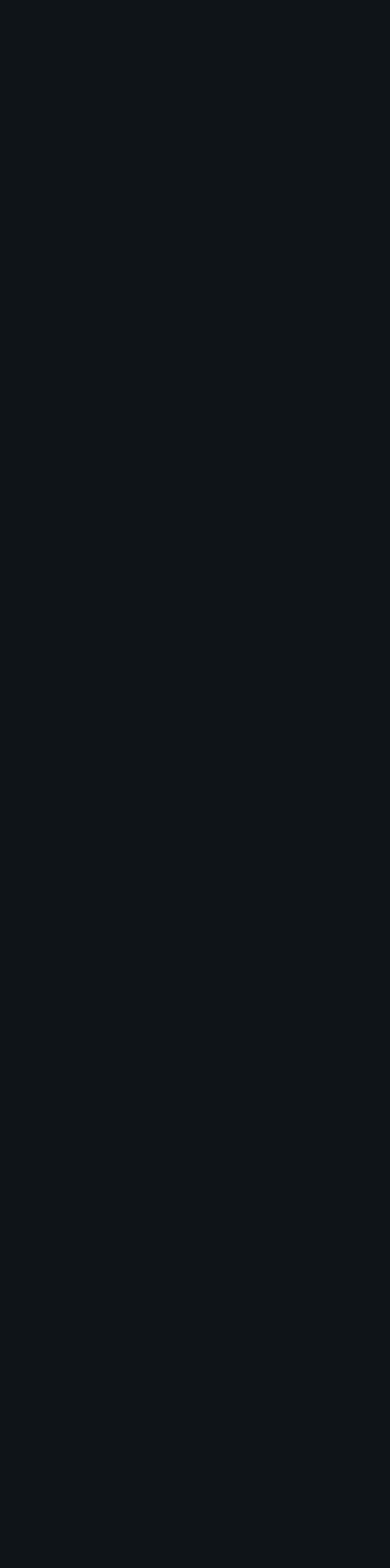
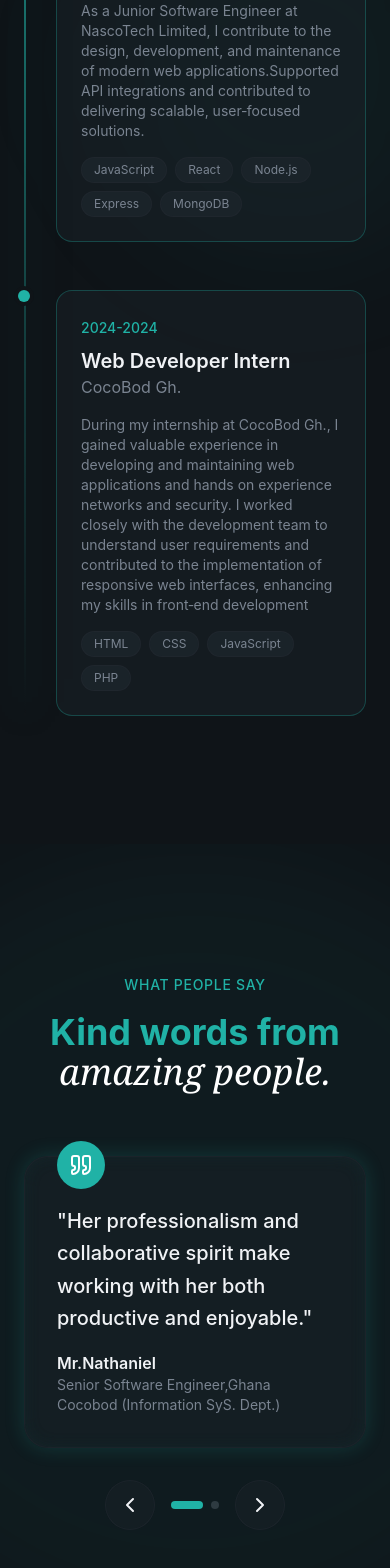
Before and after one commit to maamedtr5/Personal-portfolio-app, a React (Vite) app: page / in a window 390 px wide. Shown: the part 6296-7864 px from the top of the page. Before the commit the page ends 6348 px from the top, so only its background shows below. Built offline with nearby package versions, Linux system fonts and the light colour scheme.

Commit message:
major updates to Experience timeline and Contact section with icon fixe

```diff
--- a/src/sections/Contact.jsx
+++ b/src/sections/Contact.jsx
@@ -1,3 +1,77 @@
+import {Mail,MapPin, Send} from "lucide-react";
+import Button from "@/components/Button.jsx"
+import { useState } from "react";
+
+
+const contactInfo =[
+    {
+        icon:"Mail",
+        label:"Email",
+        value:"maameadjabeng3@gmail.com",
+        href:"mailto:maameadjabeng3@gmail.com",
+    },
+    {
+        icon:"MapPin",
+        label:"Location",
+        value:"Accra,Ghana",
+    },
+];
+
+
 export const Contact = () => {
-    return <section> </section>
+    const[formData,setFormData] =useState({
+      name:"",
+      email:"",
+      message:"",
+    })
+    const handleSumbit = async(e) =>{
+      e.preventDefault();
+    };
+    return (
+    <section id="contact" className="py-32 relative overflow-hidden">
+      <div className="absolute top-0 left-0 w-full h-full">
+        <div className="absolute top-1/4 w-96 h-96 bg-primary/5 rounded">
+        <div className="absolute bottom-1/4 right-1/4 w-64 h-64 bg-highlight/"/>
+        </div>
+        </div>
+
+      <div className="container mx-auto px-6 relative z-10">
+
+        {/*Section Header */}
+        <div className="text-center max-w-3xl mx-auto mb-16">
+         <span className="text-secondary-foreground text-sm font-medium traction">
+           Get In Touch
+         </span>
+         <h2 className="text-4xl md:text-5xl font-bold mt-4 mb-6 animate-fade-in">
+            Let's build {" "}
+            <span className="font-serif italic font-normal text-white">
+              something great.
+            </span>
+         </h2>
+         <p className="text-muted-foreground animate-fade-in animation-delay">
+            Have a project in mind? I'd love to hear about it. Send me a message and let's discuss how we can work together.
+         </p>
+        </div>
+        <div className="grid lg:grid-cols-2 gap-12 max-w-5xl mx-auto">
+         <div className="glass p-8 rounded-3xl border-primary/30 animate-fade-in animation-delay-300">
+          <form className="space-y-6">
+             <div>
+                <label htmlFor="name" className="block text-sm font-medium mb-2">Name</label>
+                <input  onChange={(e) => setFormData({name:e.target.value })} required placeholder="Your name..." id="name" type="text" className="w-full px-4 py-3 bg-surface rounded-xl border border-border focus:border-primary focus:ring-1-primary outline-none transition all"/>
+            </div>
+            <div>
+                <label htmlFor="email" className="block text-sm font-medium mb-2"> Email </label>
+                <input  required placeholder="your@email.com" id="name" type="email" className="w-full px-4 py-3 bg-surface rounded-xl border border-border focus:border-primary focus:ring-1-primary outline-none transition all"/>
+            </div>
+             <div>
+                <label htmlFor="message" className="block text-sm font-medium mb-2">Message</label>
+                <textarea  rows={5} required placeholder="Your message..." id="name" type="text" className="w-full px-4 py-3 bg-surface rounded-xl border border-border focus:border-primary focus:ring-1-primary outline-none transition all resize-none"/>
+            </div>
+            <button className="w-full" type="submit" size="lg"> Send Message <Send/> </button>
+          </form>
+         </div>
+        </div>
+      </div>
+    </section>
+ );
 };
--- a/src/sections/Experience.jsx
+++ b/src/sections/Experience.jsx
@@ -4,18 +4,18 @@ const experienceData = [
     role:"Junior Software Engineer",
     company:"NascoTech Limited",
     description:"As a Junior Software Engineer at NascoTech Limited, I contribute to the design, development, and maintenance of modern web applications.Supported API integrations and contributed to delivering scalable, user‑focused solutions.",
-    Technologies:"JavaScript, React, Node.js, Express, MongoDB",
-    current:true,
+    technologies:["JavaScript"," React", "Node.js", "Express", "MongoDB" ]  ,
+    current: true,
  },
  {
     period:"2024-2024",
     role:"Web Developer Intern",
     company:"CocoBod Gh.",
     description:"During my internship at CocoBod Gh., I gained valuable experience in developing and maintaining web applications and hands on experience networks and security. I worked closely with the development team to understand user requirements and contributed to the implementation of responsive web interfaces, enhancing my skills in front‑end development" ,
-    Technologies:"HTML, CSS, JavaScript,PHP",
+    technologies:["HTML", "CSS", "JavaScript","PHP"],
     current:false
- }
-]
+ },
+];
 
 export const Experience = () => {
     return (
@@ -57,6 +57,7 @@ export const Experience = () => {
 
         {/*Experience items*/}
          <div className="space-y-12">
+
         {experienceData.map((exp, idx) => (
   <div
     key={idx}
@@ -70,6 +71,33 @@ export const Experience = () => {
       )}
     </div>
 
+    {/* Content */}
+    <div
+      className={`pl-8 md:pl-0 ${
+        idx % 2 === 0 ? "md:pr-16 md:text-right" : "md:col-start-2 md:pl-16"
+      }`}
+    >
+      <div className="glass p-6 rounded-2xl border border-primary/30 hover:border-primary/50 transition-all duration-500">
+        <span className="text-sm text-primary font-medium">{exp.period}</span>
+        <h3 className="text-xl font-semibold mt-2" >{exp.role}</h3>
+        <p className="text-muted-foreground">{exp.company}</p>
+        <p className="text-sm text-muted-foreground mt-4">{exp.description}</p>
+        <div
+         className={`flex flex-wrap gap-2 mt-4 ${
+         idx % 2 === 0 ? "md:justify-end":""
+         }`}
+         >
+          {exp.technologies.map((tech, techidx) => (
+            <span
+              key={techidx}
+              className="px-3 py-1 text-xs rounded-full bg-surface border border-border/50 text-muted-foreground"
+            >
+              {tech}
+            </span>
+          ))}
+        </div>
+      </div>
+    </div>
   </div>
 ))}
         </div>
--- a/src/sections/Testimonials.jsx
+++ b/src/sections/Testimonials.jsx
@@ -1,3 +1,87 @@
+import { ChevronLeft, ChevronRight, Quote } from "lucide-react";
+import { useState } from "react";
+
+const testimonials =[
+{
+    quote:"Her professionalism and collaborative spirit make working with her both productive and enjoyable.",
+    author:"Mr.Nathaniel",
+    role:"Senior Software Engineer,Ghana Cocobod (Information SyS. Dept.)",
+},
+{
+    quote:"She adapts quickly to new challenges and shows impressive growth as a developer.",
+    author:"Mr.Bright",
+    role:"CTO & Senior Software Engineer,NascoTech Limited",
+},
+
+
+
+];
+
 export const Testimonials = () => {
-    return <section> </section>
+    const[activeIdx,setActiveIdx] = useState(0);
+    const next = () => {
+        setActiveIdx((prev) => (prev + 1 ) % testimonials.length);
+    };
+    const previous = () =>{
+         setActiveIdx((prev) => (prev - 1 + testimonials.length ) % testimonials.length);
+    };
+ return (
+    <section  id="testimonials" className="py-32 relative overflow-hidden">
+   <div
+   className="absolute top-1/2 left-1/2
+   w-[800px] h-[800px] bg-primary/5
+   rounded-full blur-3xl -translate-x-1/2 -translate-y-1/2"/>
+     <div
+     className="container mx-auto
+     px-6 relative z-10">
+        {/*Section header*/}
+        <div className="text-center max-w-3xl max-auto mb-16">
+            <span className="text-secondary-foreground
+             text-sm font-medium tracking-wider
+             uppercase animate-fade-in ">
+                What People Say
+                </span>
+                <h2 className="text-4xl md:text-5xl
+                  font-bold mt-4 mb-6 animate-fade-in
+                  animation-delay-100 text-secondary-foreground">
+                    Kind words from  {" "}
+                    <span className="font-serif italic
+                    font-normal text-white">
+                    amazing people.
+                   </span>
+                 </h2>
+       </div>
+       {/*Testimonial Carousel */}
+       <div className="max-w-4xl mx-auto">
+        <div className="relative">
+           {/* Main Testimonial*/}
+           <div className="glass p-8 rounded-3xl md:p-12 glow-border animate-fade-in animation-delay-200">
+            <div className="absolute -top-4 left-8 w-12 h-12 rounded-full bg-primary flex items-center justify-center">
+              <Quote className="w-6 h-6 text-primary-foreground"/>
+            </div>
+            <blockquote className="text-xl md:text-2xl font-medium leading-relaxed mb-4 pt-4 ">"{testimonials[activeIdx].quote}"</blockquote>
+            <div>
+             <div className="font-semibold">{ testimonials[activeIdx].author}</div>
+             <div className="text-sm text-muted-foreground">{testimonials[activeIdx].role}</div>
+            </div>
+          </div>
+       </div>
+       </div>
+       {/*Testimonials Navigation*/}
+       <div className="flex items-center justify-center gap-4 mt-8">
+        <button className="p-3 rounded-full glass hover:bg-primary/10 hover:text-primary transition-all" onClick={previous}>
+            <ChevronLeft/>
+        </button>
+        <div className="flex gap-2"> {testimonials.map((_,idx) =>(
+            <button
+             onClick={() => setActiveIdx(idx)}
+             className={`w-2 h-2 rounded-full transition-all duration-300 ${idx === activeIdx ? "w-8 bg-primary" : "bg-muted-foreground/30 hover:bg-muted-foreground/50"}`}/>
+        ))}</div>
+        <button  onClick={next} className="p-3 rounded-full glass hover:bg-primary/10 hover:text-primary transition-all" >
+            <ChevronRight/>
+        </button>
+       </div>
+     </div>
+     </section>
+    );
 };
```
Lines whose indentation alone changed are shown as unchanged.
